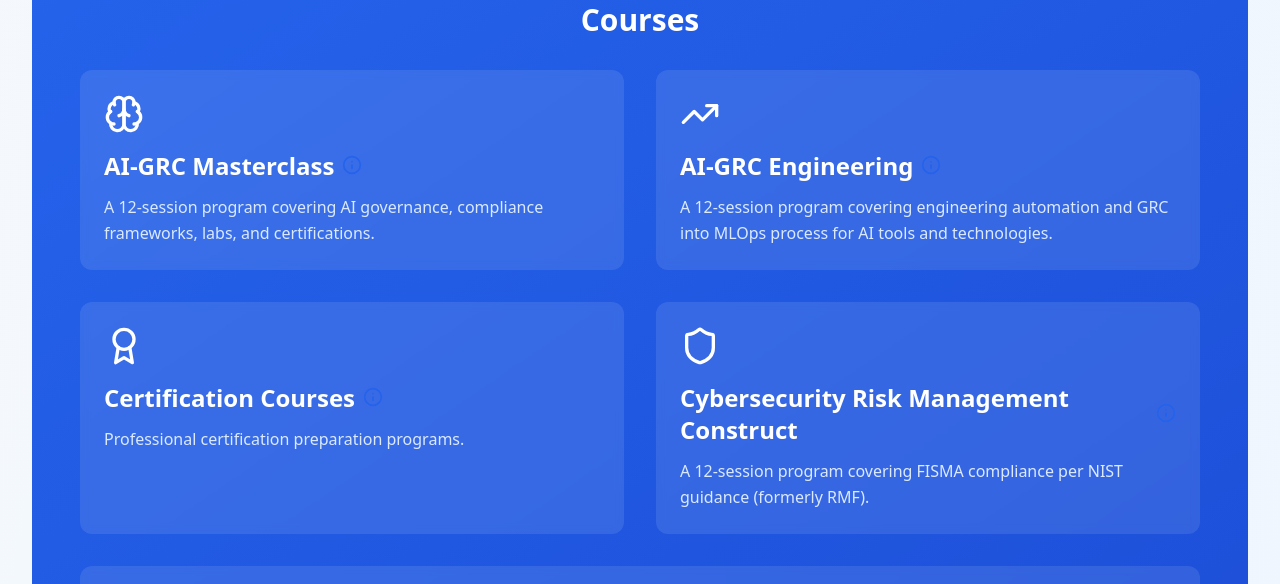
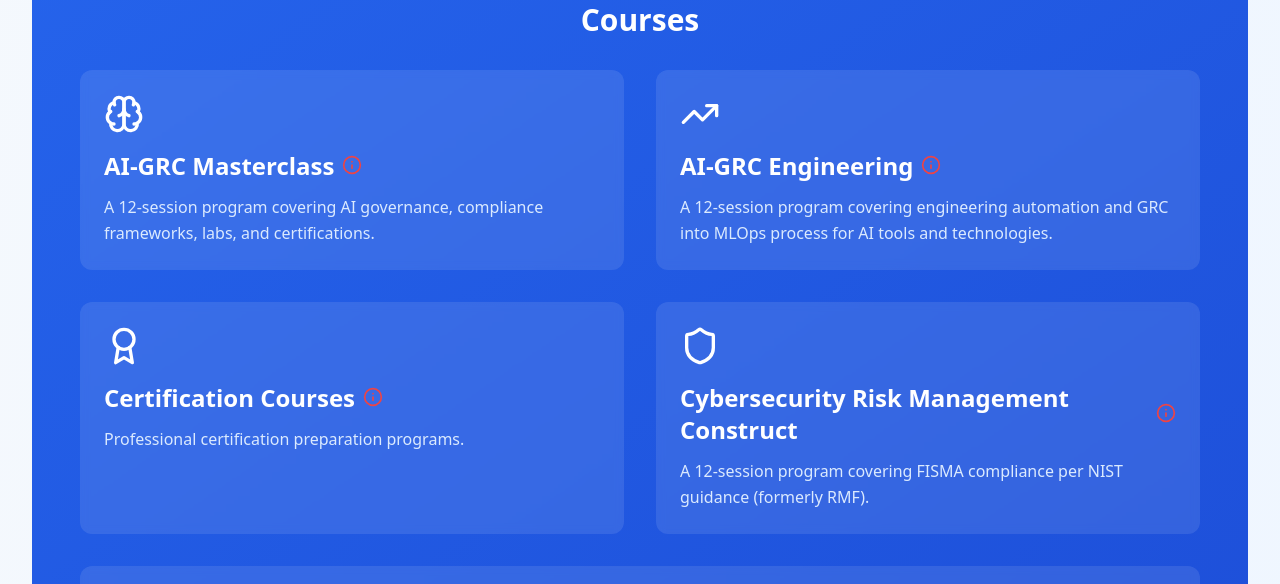
Before and after one commit to Udohekere/Assurance, a React (Vite) app: page / in a window 1280 px wide. Shown: the part 8192-8776 px from the top of the page. Built offline with nearby package versions, Linux system fonts and the light colour scheme.

Commit message:
Add files via upload

```diff
--- a/src/components/ServicePopover.tsx
+++ b/src/components/ServicePopover.tsx
@@ -8,6 +8,7 @@
   deliverables?: string;
   impact?: string;
   coreAreas?: string[];
+  iconColor?: string;
 }
 
 export default function ServicePopover({
@@ -16,7 +17,8 @@
   howWeWork,
   deliverables,
   impact,
-  coreAreas
+  coreAreas,
+  iconColor = 'text-blue-600'
 }: ServicePopoverProps) {
   const [isOpen, setIsOpen] = useState(false);
 
@@ -26,7 +28,7 @@
         onMouseEnter={() => setIsOpen(true)}
         onMouseLeave={() => setIsOpen(false)}
         onClick={() => setIsOpen(!isOpen)}
-        className="ml-2 text-blue-600 hover:text-blue-700 transition-colors"
+        className={`ml-2 ${iconColor} hover:opacity-80 transition-colors`}
         aria-label="More information"
       >
         <Info size={20} />
--- a/src/components/Services.tsx
+++ b/src/components/Services.tsx
@@ -381,10 +381,10 @@
             </div>
           </div>
 
-          <div className="bg-gradient-to-br from-blue-600 to-blue-700 rounded-2xl p-12 text-white mb-12">
+          <div className="bg-gradient-to-br from-blue-600 to-blue-700 rounded-2xl p-12 text-white mb-12 relative">
             <h3 className="text-3xl font-bold mb-8 text-center">Courses</h3>
             <div className="grid md:grid-cols-2 gap-8 mb-8">
-              <div className="bg-white/10 backdrop-blur-sm rounded-xl p-6">
+              <div className="bg-white/10 backdrop-blur-sm rounded-xl p-6 relative z-10">
                 <Brain className="mb-4" size={40} />
                 <h4 className="text-2xl font-bold mb-3 flex items-center">
                   AI-GRC Masterclass
@@ -399,13 +399,14 @@
                     ]}
                     deliverables="Workbooks, templates, risk registers, control catalogs, assessment frameworks, and a co-branded Certificate of Completion."
                     impact="Graduates leave with a blueprint to operationalize AI compliance, mitigate risk, and enable innovation with confidence."
+                    iconColor="text-red-500"
                   />
                 </h4>
                 <p className="text-blue-100 leading-relaxed">
                   A 12-session program covering AI governance, compliance frameworks, labs, and certifications.
                 </p>
               </div>
-              <div className="bg-white/10 backdrop-blur-sm rounded-xl p-6">
+              <div className="bg-white/10 backdrop-blur-sm rounded-xl p-6 relative z-10">
                 <TrendingUp className="mb-4" size={40} />
                 <h4 className="text-2xl font-bold mb-3 flex items-center">
                   AI-GRC Engineering
@@ -420,13 +421,14 @@
                     ]}
                     deliverables="Reference architectures, implementation playbooks, control validation scripts, and deployment templates."
                     impact="Enables organizations to hardwire transparency, accountability, and trust into every AI product release."
+                    iconColor="text-red-500"
                   />
                 </h4>
                 <p className="text-blue-100 leading-relaxed">
                   A 12-session program covering engineering automation and GRC into MLOps process for AI tools and technologies.
                 </p>
               </div>
-              <div className="bg-white/10 backdrop-blur-sm rounded-xl p-6">
+              <div className="bg-white/10 backdrop-blur-sm rounded-xl p-6 relative z-10">
                 <Award className="mb-4" size={40} />
                 <h4 className="text-2xl font-bold mb-3 flex items-center">
                   Certification Courses
@@ -441,13 +443,14 @@
                     ]}
                     deliverables="Instructor-led sessions, live Q&A, practice exams, and certification strategy guides."
                     impact="Builds credentialed cybersecurity leaders ready to drive compliance, manage risk, and lead secure digital transformation initiatives."
+                    iconColor="text-red-500"
                   />
                 </h4>
                 <p className="text-blue-100 leading-relaxed">
                   Professional certification preparation programs.
                 </p>
               </div>
-              <div className="bg-white/10 backdrop-blur-sm rounded-xl p-6">
+              <div className="bg-white/10 backdrop-blur-sm rounded-xl p-6 relative z-10">
                 <Shield className="mb-4" size={40} />
                 <h4 className="text-2xl font-bold mb-3 flex items-center">
                   Cybersecurity Risk Management Construct
@@ -462,6 +465,7 @@
                     ]}
                     deliverables="RMF toolkit (templates, control libraries, workflow maps), sample ATO package, and continuous monitoring dashboard framework."
                     impact="Streamlines compliance lifecycles, accelerates ATO approvals, and builds a culture of continuous readiness across federal or defense programs."
+                    iconColor="text-red-500"
                   />
                 </h4>
                 <p className="text-blue-100 leading-relaxed">
```
